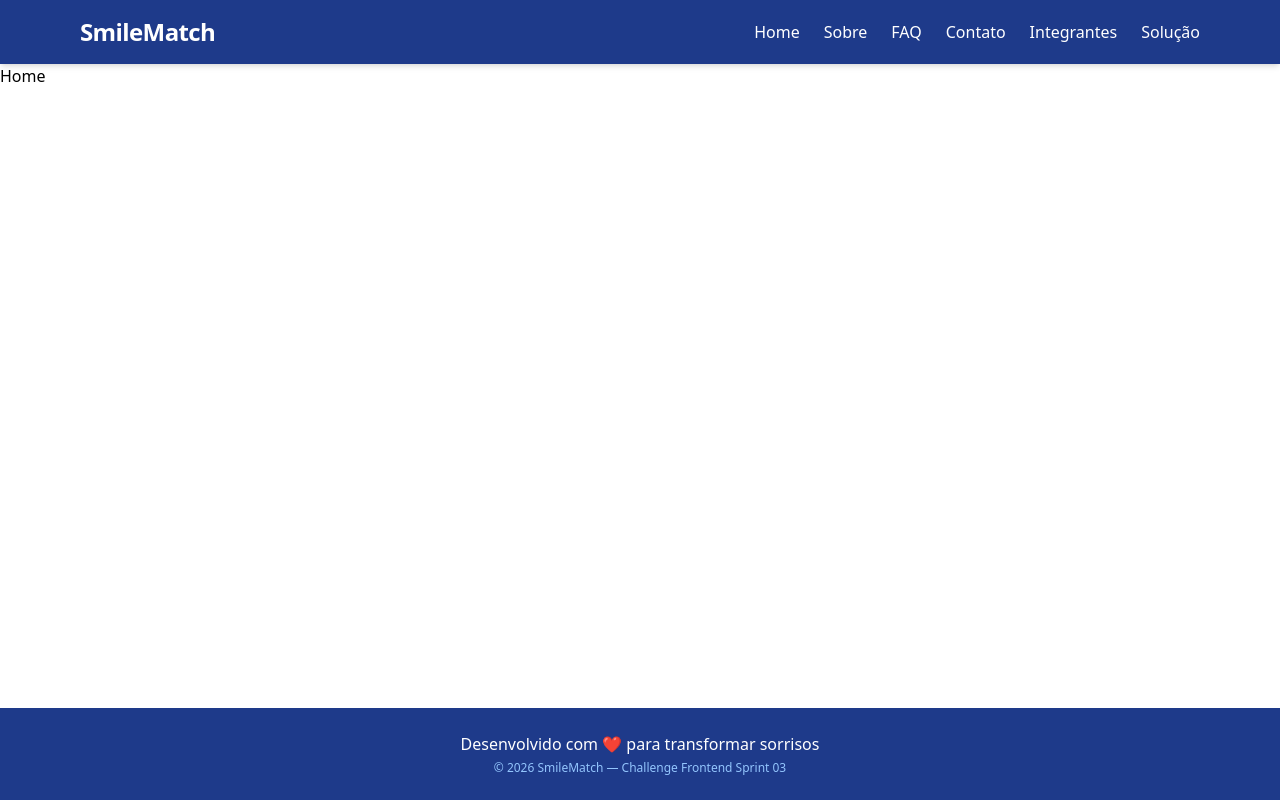
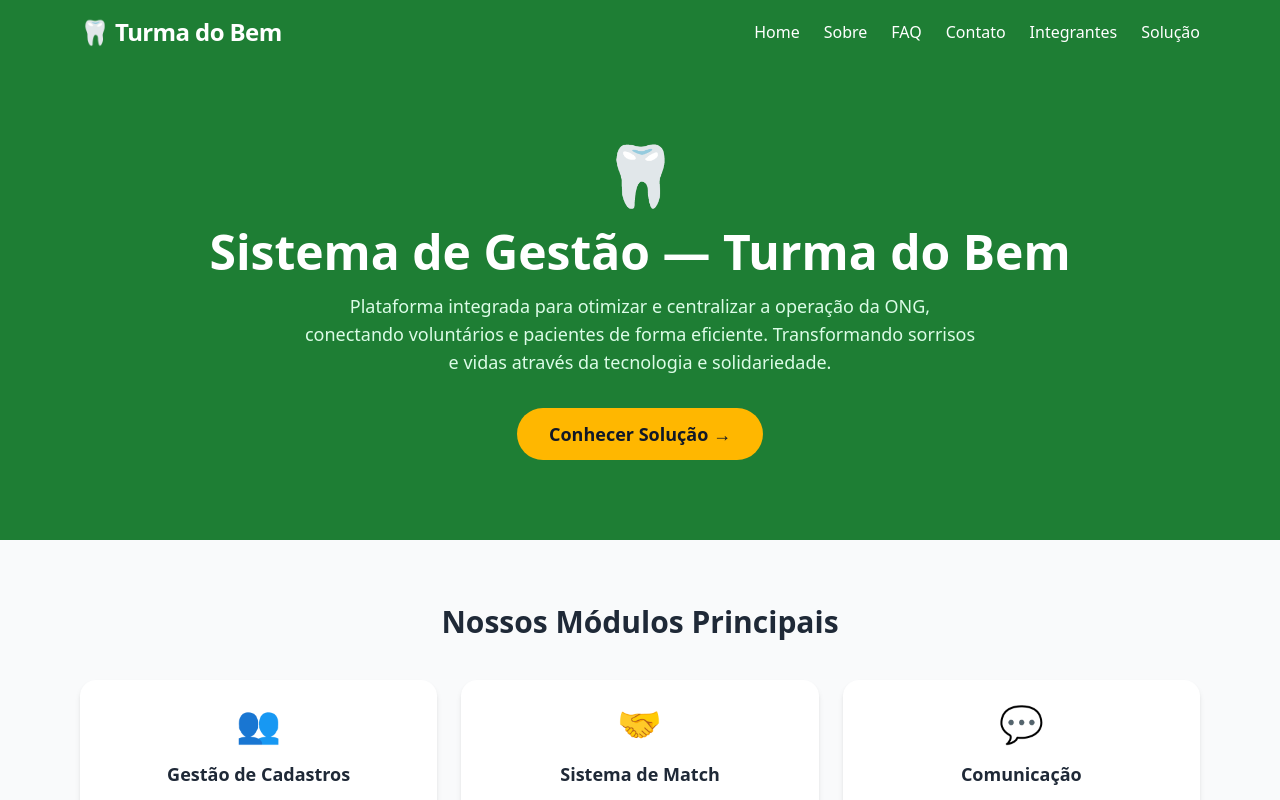
Before and after one commit to Carlos-Bianchi/Challenge-frontend-3sprint, a React (Vite) app: page / in a window 1280 px wide. Shown: the top 800 px of the page. Built offline with nearby package versions, Linux system fonts and the light colour scheme.

Commit message:
feat: página Home migrada com Hero, Módulos, Funcionalidades e Impacto

```diff
--- a/src/components/Header.tsx
+++ b/src/components/Header.tsx
@@ -5,10 +5,10 @@
   const [menuOpen, setMenuOpen] = useState(false)
 
   return (
-    <header className="bg-blue-900 text-white shadow-md">
+    <header className="bg-[#1E7E34] text-white shadow-md">
       <div className="max-w-6xl mx-auto px-4 py-4 flex items-center justify-between">
-        <Link to="/" className="text-2xl font-bold tracking-tight hover:text-blue-200 transition-colors">
-          SmileMatch
+        <Link to="/" className="flex items-center gap-2 text-2xl font-bold tracking-tight hover:text-[#FFB700] transition-colors">
+          🦷 Turma do Bem
         </Link>
 
         <button
@@ -24,24 +24,24 @@
         <nav
           className={`${
             menuOpen ? 'flex' : 'hidden'
-          } md:flex flex-col md:flex-row absolute md:static top-16 left-0 w-full md:w-auto bg-blue-900 md:bg-transparent z-50 md:z-auto gap-1 md:gap-6 px-4 md:px-0 pb-4 md:pb-0`}
+          } md:flex flex-col md:flex-row absolute md:static top-16 left-0 w-full md:w-auto bg-[#1E7E34] md:bg-transparent z-50 md:z-auto gap-1 md:gap-6 px-4 md:px-0 pb-4 md:pb-0`}
         >
-          <Link to="/" className="py-2 md:py-0 hover:text-blue-300 transition-colors font-medium" onClick={() => setMenuOpen(false)}>
+          <Link to="/" className="py-2 md:py-0 hover:text-[#FFB700] transition-colors font-medium" onClick={() => setMenuOpen(false)}>
             Home
           </Link>
-          <Link to="/sobre" className="py-2 md:py-0 hover:text-blue-300 transition-colors font-medium" onClick={() => setMenuOpen(false)}>
+          <Link to="/sobre" className="py-2 md:py-0 hover:text-[#FFB700] transition-colors font-medium" onClick={() => setMenuOpen(false)}>
             Sobre
           </Link>
-          <Link to="/faq" className="py-2 md:py-0 hover:text-blue-300 transition-colors font-medium" onClick={() => setMenuOpen(false)}>
+          <Link to="/faq" className="py-2 md:py-0 hover:text-[#FFB700] transition-colors font-medium" onClick={() => setMenuOpen(false)}>
             FAQ
           </Link>
-          <Link to="/contato" className="py-2 md:py-0 hover:text-blue-300 transition-colors font-medium" onClick={() => setMenuOpen(false)}>
+          <Link to="/contato" className="py-2 md:py-0 hover:text-[#FFB700] transition-colors font-medium" onClick={() => setMenuOpen(false)}>
             Contato
           </Link>
-          <Link to="/integrantes" className="py-2 md:py-0 hover:text-blue-300 transition-colors font-medium" onClick={() => setMenuOpen(false)}>
+          <Link to="/integrantes" className="py-2 md:py-0 hover:text-[#FFB700] transition-colors font-medium" onClick={() => setMenuOpen(false)}>
             Integrantes
           </Link>
-          <Link to="/solucao" className="py-2 md:py-0 hover:text-blue-300 transition-colors font-medium" onClick={() => setMenuOpen(false)}>
+          <Link to="/solucao" className="py-2 md:py-0 hover:text-[#FFB700] transition-colors font-medium" onClick={() => setMenuOpen(false)}>
             Solução
           </Link>
         </nav>
--- a/src/pages/Home.tsx
+++ b/src/pages/Home.tsx
@@ -1,3 +1,137 @@
+import { Link } from 'react-router-dom'
+
+interface CardProps {
+  icon: string
+  title: string
+  description: string
+}
+
+function FeatureCard({ icon, title, description }: CardProps) {
+  return (
+    <div className="bg-white rounded-2xl shadow-md p-6 flex flex-col items-center text-center hover:shadow-lg transition-shadow">
+      <span className="text-4xl mb-4">{icon}</span>
+      <h3 className="text-lg font-semibold text-gray-800 mb-2">{title}</h3>
+      <p className="text-gray-500 text-sm leading-relaxed">{description}</p>
+    </div>
+  )
+}
+
+interface StatCardProps {
+  value: string
+  label: string
+  icon: string
+}
+
+function StatCard({ value, label, icon }: StatCardProps) {
+  return (
+    <div className="bg-white rounded-2xl shadow-md p-6 flex flex-col items-center text-center">
+      <span className="text-3xl mb-2">{icon}</span>
+      <p className="text-3xl font-bold text-[#1E7E34] my-1">{value}</p>
+      <p className="text-gray-500 text-sm">{label}</p>
+    </div>
+  )
+}
+
 export default function Home() {
-  return <div>Home</div>
+  return (
+    <div className="bg-gray-50">
+      {/* Hero Section */}
+      <section className="bg-[#1E7E34] text-white py-20 px-4">
+        <div className="max-w-4xl mx-auto text-center">
+          <div className="text-6xl mb-6">🦷</div>
+          <h1 className="text-3xl md:text-5xl font-bold mb-4 leading-tight">
+            Sistema de Gestão — Turma do Bem
+          </h1>
+          <p className="text-base md:text-lg text-green-100 max-w-2xl mx-auto mb-8 leading-relaxed">
+            Plataforma integrada para otimizar e centralizar a operação da ONG,
+            conectando voluntários e pacientes de forma eficiente. Transformando
+            sorrisos e vidas através da tecnologia e solidariedade.
+          </p>
+          <Link
+            to="/solucao"
+            className="inline-block bg-[#FFB700] text-gray-900 font-bold px-8 py-3 rounded-full hover:bg-yellow-400 transition-colors text-base md:text-lg"
+          >
+            Conhecer Solução →
+          </Link>
+        </div>
+      </section>
+
+      {/* Módulos Principais */}
+      <section className="max-w-6xl mx-auto px-4 py-16">
+        <h2 className="text-2xl md:text-3xl font-bold text-center text-gray-800 mb-10">
+          Nossos Módulos Principais
+        </h2>
+        <div className="grid grid-cols-1 md:grid-cols-3 gap-6">
+          <FeatureCard
+            icon="👥"
+            title="Gestão de Cadastros"
+            description="Sistema completo para cadastro e gerenciamento de pacientes, dentistas voluntários e funcionários da ONG com controle de acesso personalizado."
+          />
+          <FeatureCard
+            icon="🤝"
+            title="Sistema de Match"
+            description="Algoritmo inteligente que conecta pacientes aos voluntários mais adequados baseado em localização, disponibilidade e necessidade."
+          />
+          <FeatureCard
+            icon="💬"
+            title="Comunicação"
+            description="Centralização de toda comunicação, garantindo visibilidade organizada e direcionamento eficiente das mensagens para as áreas correspondentes."
+          />
+        </div>
+      </section>
+
+      {/* Funcionalidades do Sistema */}
+      <section className="bg-white py-16 px-4">
+        <div className="max-w-6xl mx-auto">
+          <h2 className="text-2xl md:text-3xl font-bold text-center text-gray-800 mb-10">
+            Funcionalidades do Sistema
+          </h2>
+          <div className="grid grid-cols-1 md:grid-cols-3 gap-6">
+            <FeatureCard
+              icon="📅"
+              title="Agendamento Online"
+              description="Sistema inteligente de agendamento que otimiza a disponibilidade dos voluntários com as necessidades dos pacientes."
+            />
+            <FeatureCard
+              icon="📊"
+              title="Dashboard Analítico"
+              description="Visualização em tempo real de métricas e indicadores de desempenho, permitindo tomada de decisões baseadas em dados concretos."
+            />
+            <FeatureCard
+              icon="🔒"
+              title="Segurança de Dados"
+              description="Proteção completa com repositórios locais, backup automatizado e criptografia para garantir a privacidade das informações."
+            />
+            <FeatureCard
+              icon="📋"
+              title="Prontuário Eletrônico"
+              description="Registro digital completo do histórico de atendimento, tratamentos realizados e acompanhamento de cada paciente."
+            />
+            <FeatureCard
+              icon="📱"
+              title="Acesso Mobile"
+              description="Interface responsiva que permite acesso completo ao sistema em qualquer dispositivo, a qualquer hora e lugar."
+            />
+            <FeatureCard
+              icon="📈"
+              title="Criação de Relatórios"
+              description="Módulo responsável pela criação de relatórios personalizados com base nas informações do sistema que o usuário desejar."
+            />
+          </div>
+        </div>
+      </section>
+
+      {/* Impacto da ONG */}
+      <section className="max-w-6xl mx-auto px-4 py-16">
+        <h2 className="text-2xl md:text-3xl font-bold text-center text-gray-800 mb-10">
+          Impacto da ONG
+        </h2>
+        <div className="grid grid-cols-1 md:grid-cols-3 gap-6">
+          <StatCard icon="👨‍👩‍👧" value="80.000+" label="Mulheres, crianças e adolescentes atendidos" />
+          <StatCard icon="🦷" value="18.000+" label="Dentistas voluntários cadastrados" />
+          <StatCard icon="🌍" value="12" label="Países com atuação ativa" />
+        </div>
+      </section>
+    </div>
+  )
 }
```
